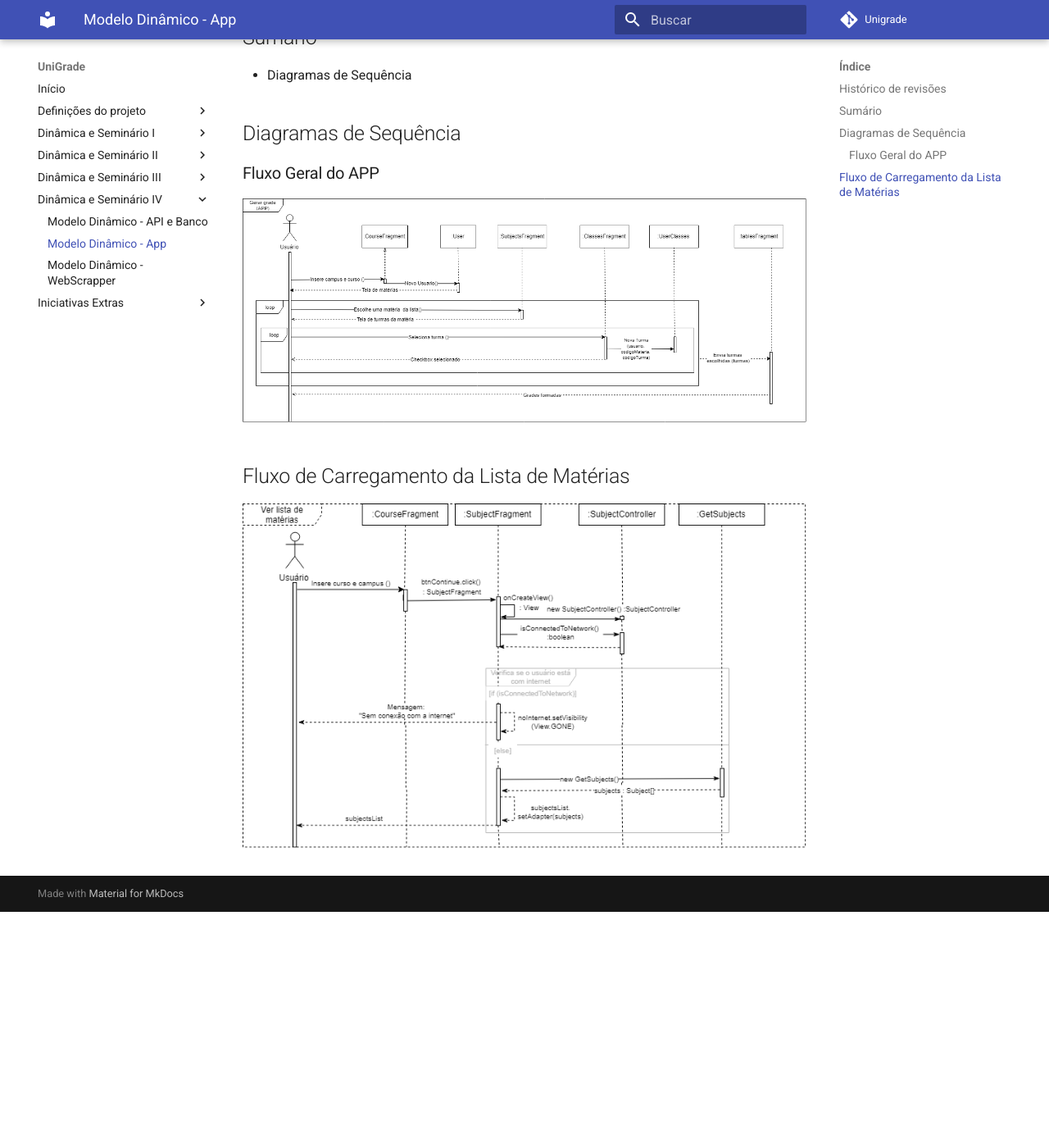
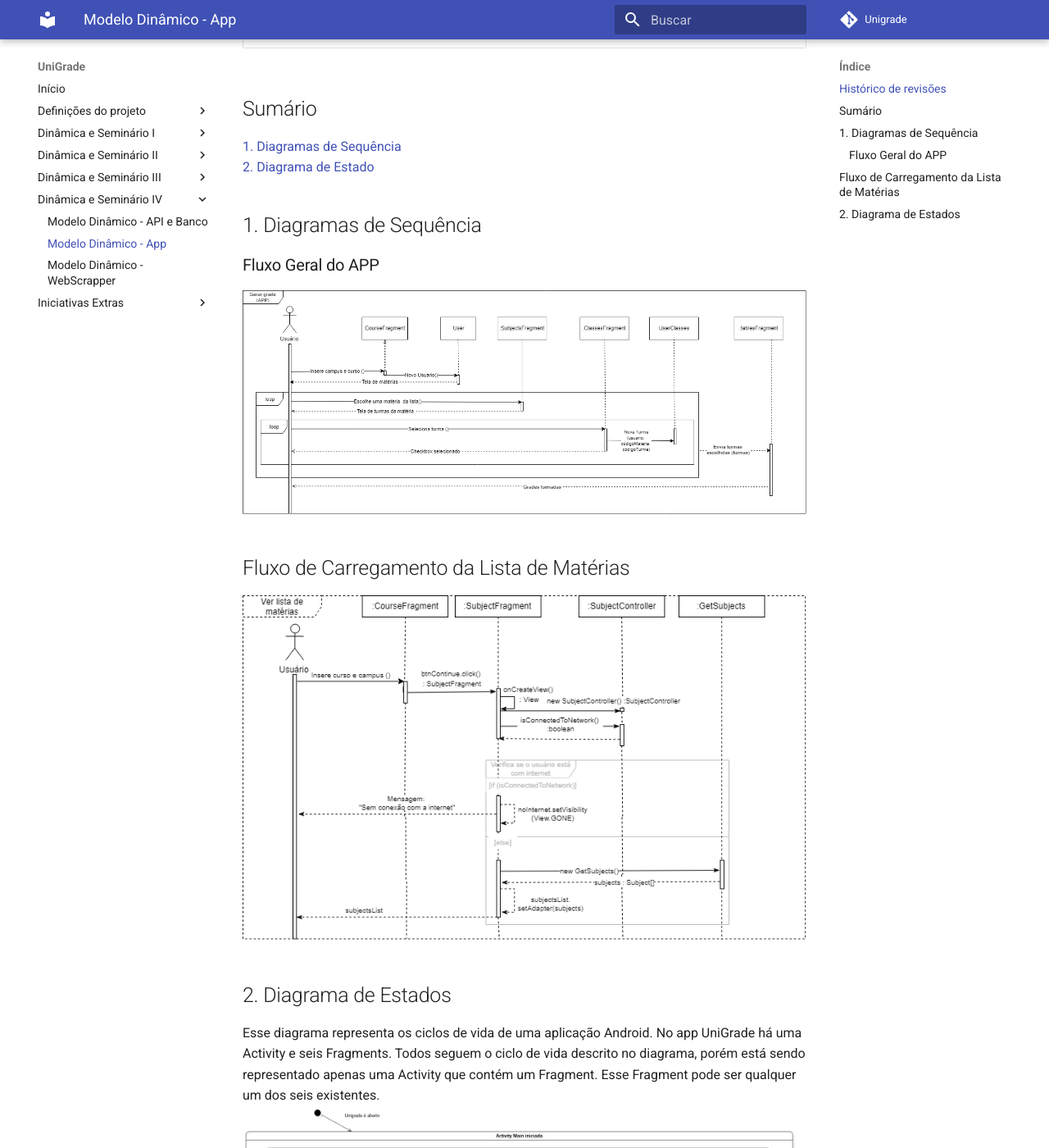
Before and after one commit to ads-unigrade-2019-1/Wiki, an MkDocs documentation site: the page built from docs/dinamica04/app.md, in a window 1280 px wide and 1400 px high, scrolled down 350 px. Shown: the whole window at 82% size. Built offline with MkDocs 1.6.1 and Material for MkDocs 9.7.7, drawn with Linux system fonts in a browser that asks for light colours; before the commit the page ends 1462 px from its top, so only the background shows below that.

Commit message:
Added state chart

```diff
--- a/docs/dinamica04/app.md
+++ b/docs/dinamica04/app.md
@@ -4,16 +4,22 @@
 |   Data   |  Versão  |        Descrição       |          Autor(es)          |
 |:--------:|:--------:|:----------------------:|:---------------------------:|
 |28/04/2019|0.1|   Adicionado diagramas de sequência  |  Gabriela Medeiros  |
+|28/04/2019|0.2|   Corrigindo sumário/links e adicionando diagrama de estado  |  Geovana Ramos  |
 
 ## Sumário
-* Diagramas de Sequência <br>
+[1. Diagramas de Sequência](#1-diagramas-de-sequencia) <br>
+[2. Diagrama de Estado](#2-diagrama-de-estado) <br>
 
-## Diagramas de Sequência
+## 1. Diagramas de Sequência
 
 ### Fluxo Geral do APP
 
-![UML de Sequência - Fluxo geral do app](img/appSequenceDiagram1.png)
+[![UML de Sequência - Fluxo geral do app](img/appSequenceDiagram1.png)](img/appSequenceDiagram1.png)
 
 ## Fluxo de Carregamento da Lista de Matérias
 
-![UML de Sequência - Carregamento da tela de matérias](img/appSequenceDiagram2.png)
+[![UML de Sequência - Carregamento da tela de matérias](img/appSequenceDiagram2.png)](img/appSequenceDiagram2.png)
+
+## 2. Diagrama de Estados
+Esse diagrama representa os ciclos de vida de uma aplicação Android. No app UniGrade há uma Activity e seis Fragments. Todos seguem o ciclo de vida descrito no diagrama, porém está sendo representado apenas uma Activity que contém um Fragment. Esse Fragment pode ser qualquer um dos seis existentes.
+[![UML de Estado - Android](img/umlstateandroid.png)](img/umlstateandroid.png)
```
Also changed, not shown: docs/dinamica04/img/umlstateandroid.png (added).
